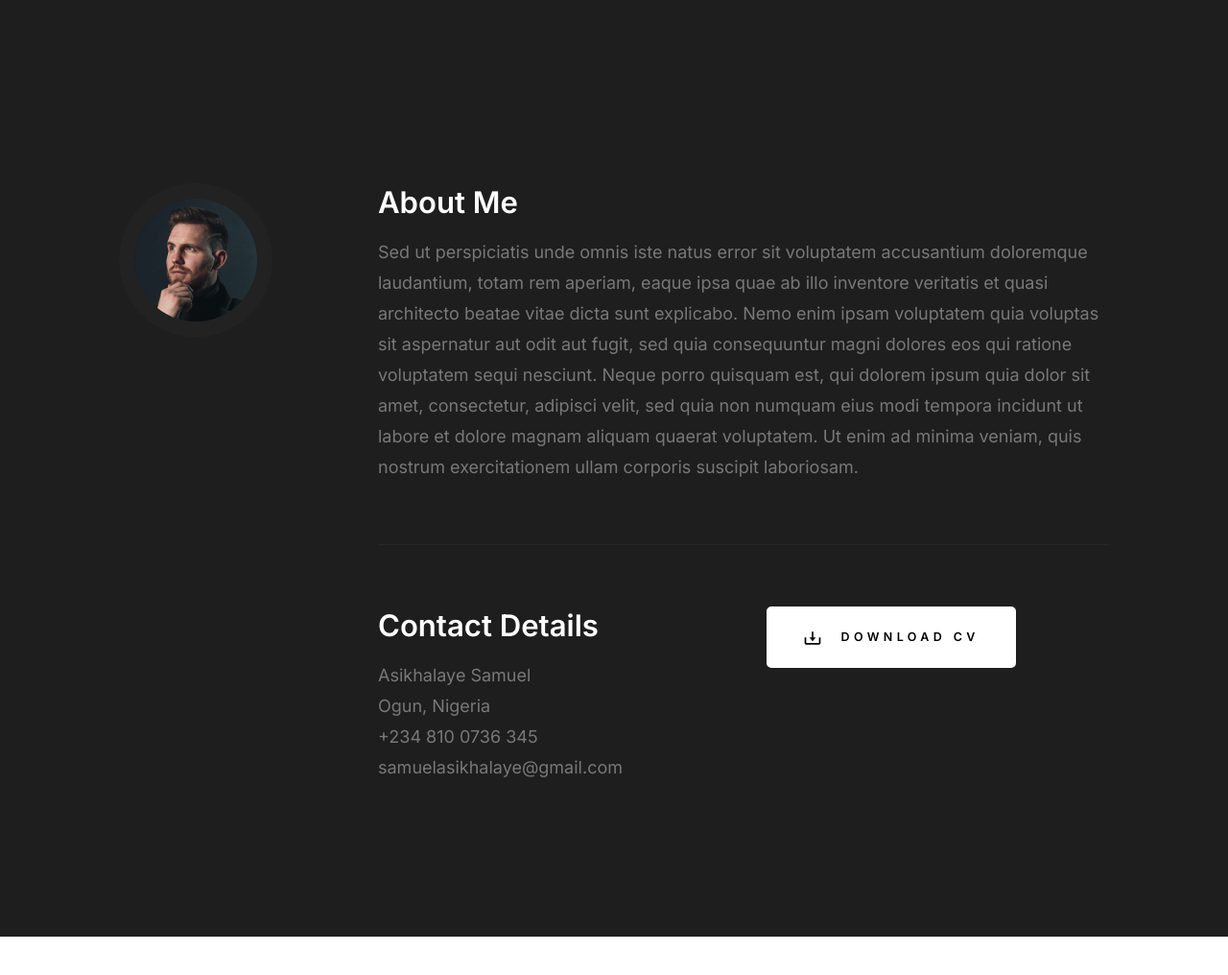
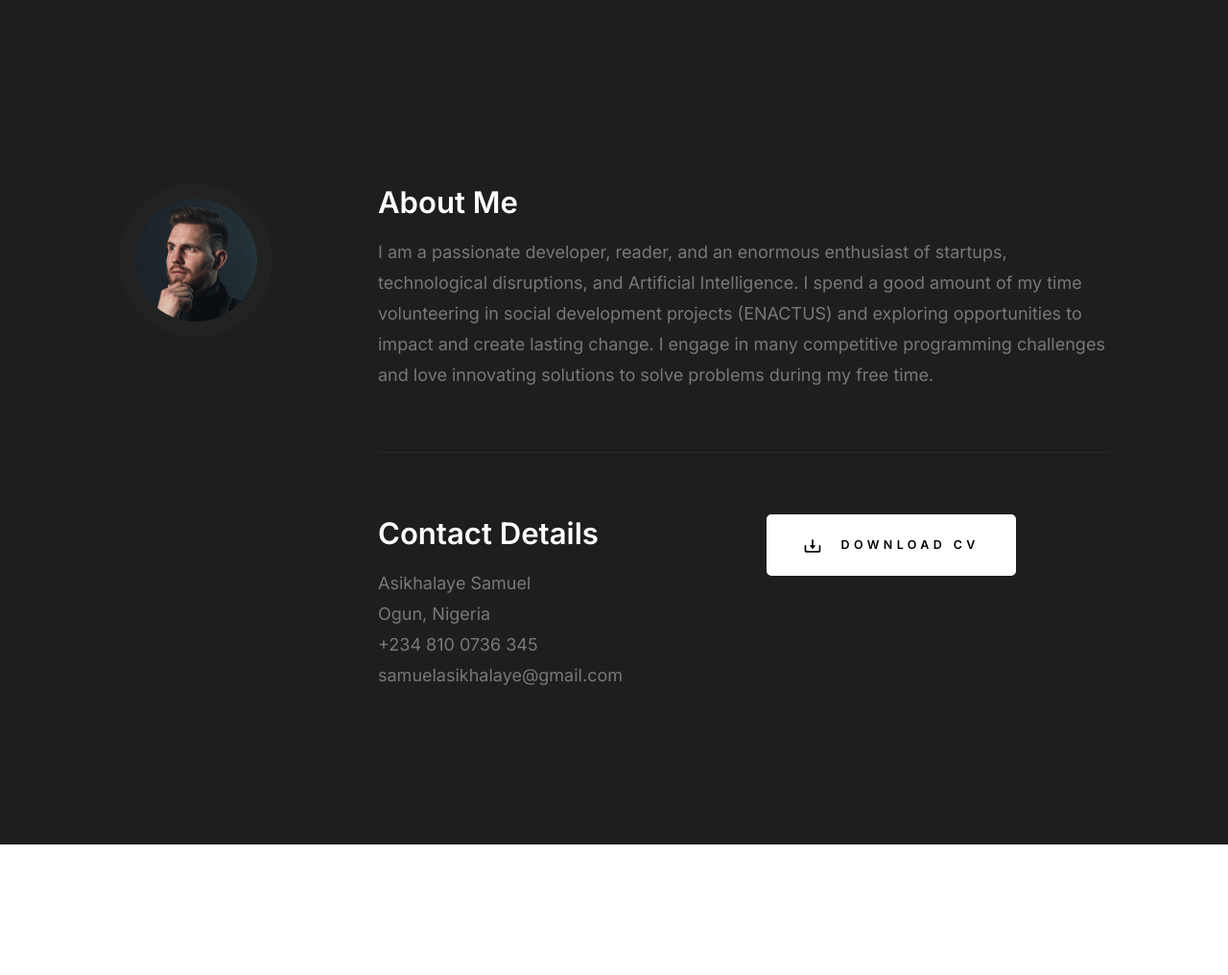
Before and after one commit to AdeoluAdegboye/portfolio, a Django app: page / in a window 1280 px wide. Shown: the part 817-1833 px from the top of the page at 96% size. Run offline with Django 4.2, Linux system fonts and the light colour scheme; data that the repository does not hold is empty; some libraries are stand-ins or nearby versions.

Commit message:
Change About Me

```diff
--- a/main/templates/index.html
+++ b/main/templates/index.html
@@ -117,16 +117,12 @@
             <div class="column large-9 tab-12 s-about__content">
                 <h3>About Me</h3>
                 <p>
-                Sed ut perspiciatis unde omnis iste natus error sit voluptatem
-                accusantium doloremque laudantium, totam rem aperiam, eaque ipsa
-                quae ab illo inventore veritatis et quasi architecto beatae vitae
-                dicta sunt explicabo. Nemo enim ipsam voluptatem quia voluptas sit
-                aspernatur aut odit aut fugit, sed quia consequuntur magni dolores
-                eos qui ratione voluptatem sequi nesciunt. Neque porro quisquam est,
-                qui dolorem ipsum quia dolor sit amet, consectetur, adipisci velit,
-                sed quia non numquam eius modi tempora incidunt ut labore et dolore
-                magnam aliquam quaerat voluptatem. Ut enim ad minima veniam, quis
-                nostrum exercitationem ullam corporis suscipit laboriosam.
+                    I am a passionate developer, reader, and an enormous enthusiast of startups,
+                    technological disruptions, and Artificial Intelligence. I spend a good amount
+                    of my time volunteering in social development projects (ENACTUS) and exploring
+                    opportunities to impact and create lasting change. I engage in many competitive
+                    programming challenges and love innovating solutions to solve problems during my
+                    free time.
                 </p>
 
                 <hr>
```
